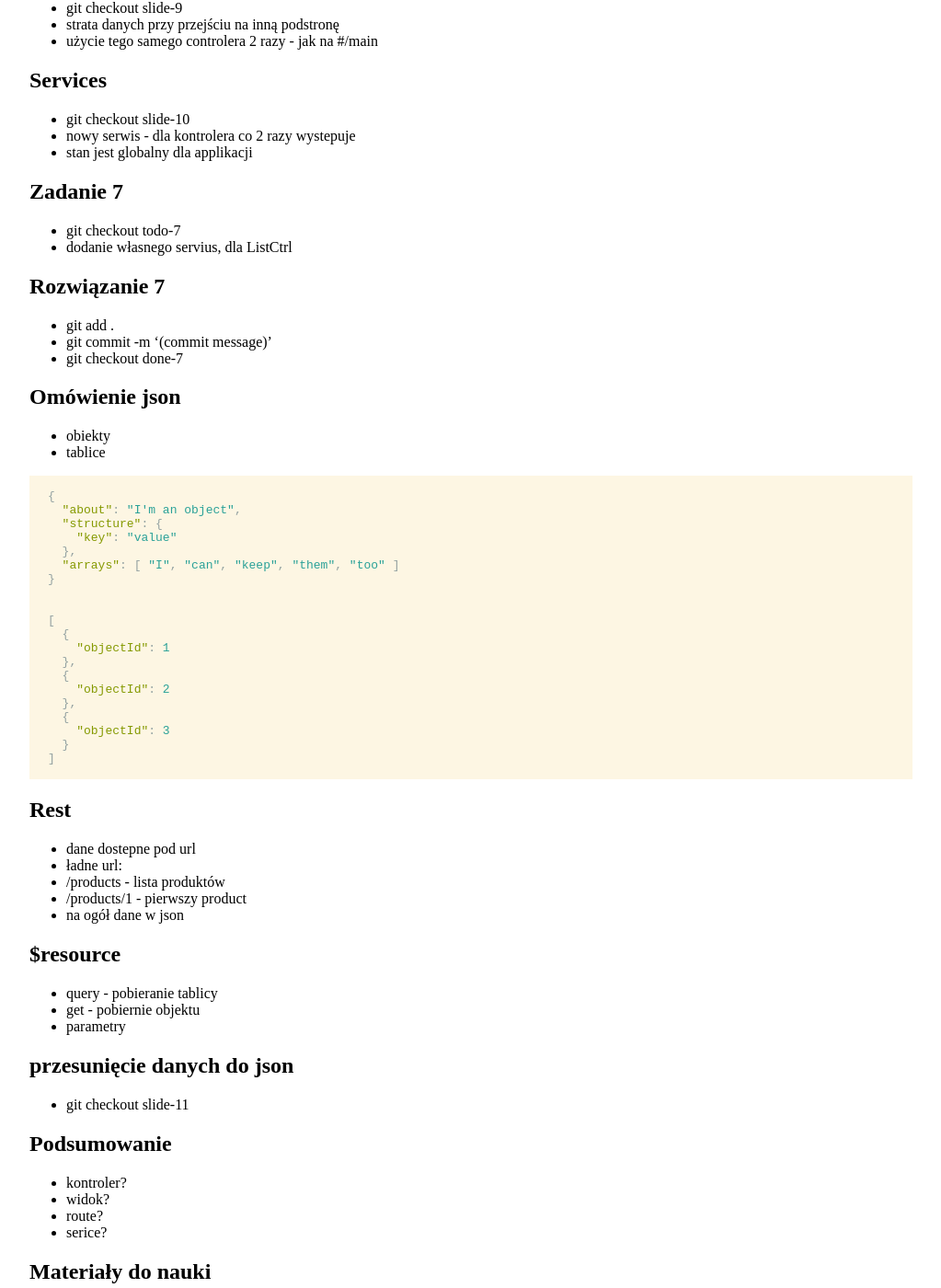
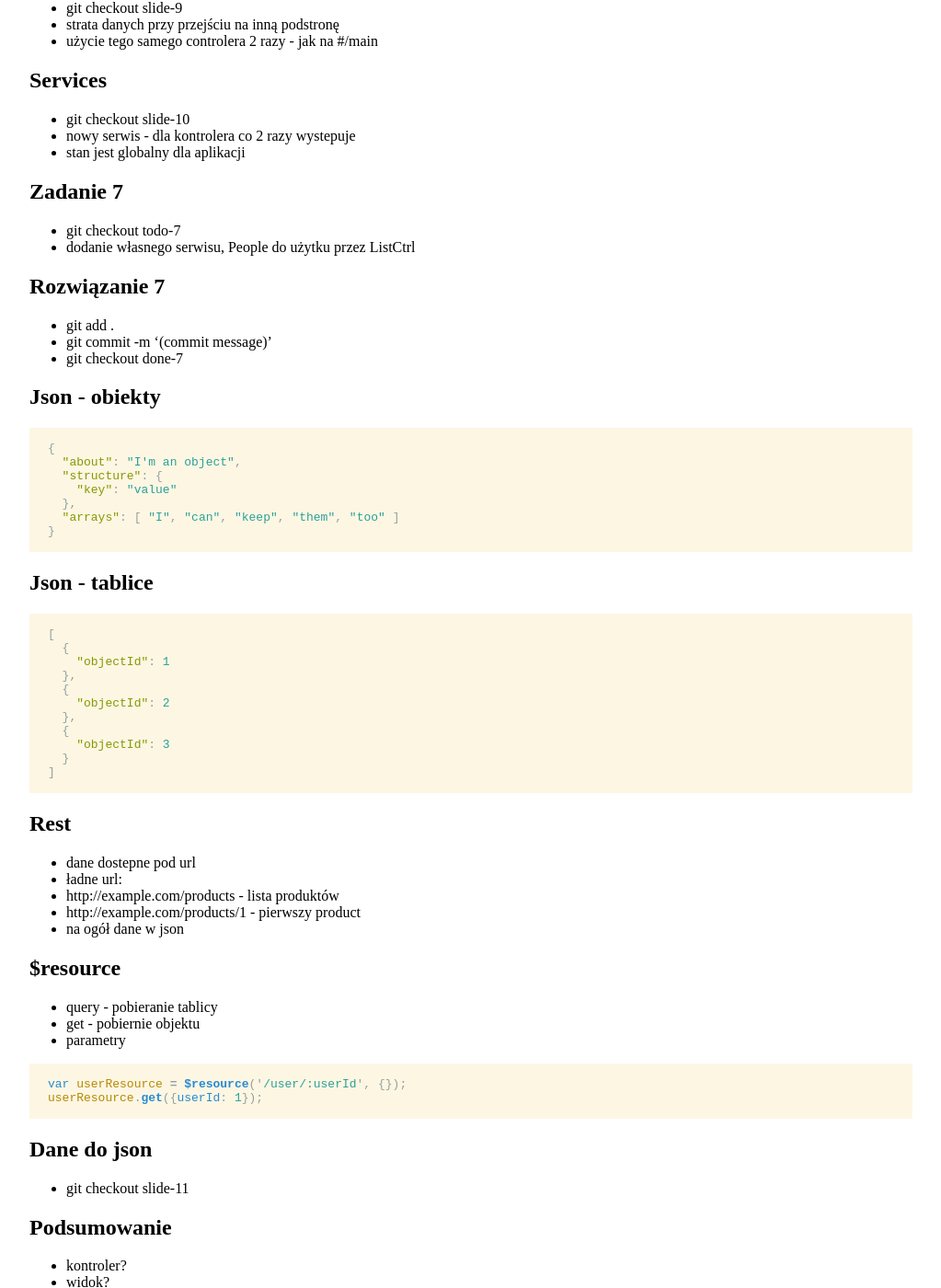
Before and after one commit to marcin-wosinek/blog, a Jekyll site: the page built from _posts/2013-04-20-1-Warsztaty-AngularJs-Akai-Poznan.md, in a window 1280 px wide and 1400 px high, scrolled down 3625 px. Shown: the whole window at 92% size, without its empty margins (128-1151 px from the left). Built offline with Jekyll 4.4.1, drawn with Linux system fonts in a browser that asks for light colours; some of the changed text lies outside the part shown.

Commit message:
Final polish to workshop slides

````diff
--- a/_posts/2013-04-20-1-Warsztaty-AngularJs-Akai-Poznan.md
+++ b/_posts/2013-04-20-1-Warsztaty-AngularJs-Akai-Poznan.md
@@ -141,7 +141,7 @@
 * git checkout slide-7
 
 ```html
-{{displayValueReturnedByFunction()}}
+<p>{ {displayValueReturnedByFunction()} }</p>
 
 <input ng-change="fireFunctionWhenChangeHappen()">
 ```
@@ -169,20 +169,18 @@
 ## Services
 * git checkout slide-10
 * nowy serwis - dla kontrolera co 2 razy wystepuje
-* stan jest globalny dla applikacji
+* stan jest globalny dla aplikacji
 
 ## Zadanie 7
 * git checkout todo-7
-* dodanie własnego servius, dla ListCtrl
+* dodanie własnego serwisu, People do użytku przez ListCtrl
 
 ## Rozwiązanie 7
 * git add .
 * git commit -m '(commit message)'
 * git checkout done-7
 
-## Omówienie json
-* obiekty
-* tablice
+## Json - obiekty
 
 ```json
 {
@@ -193,6 +191,8 @@
   "arrays": [ "I", "can", "keep", "them", "too" ]
 }
 ```
+
+## Json - tablice
 
 ```json
 [
@@ -220,7 +220,12 @@
 * get - pobiernie objektu
 * parametry
 
-## przesunięcie danych do json
+```js
+var userResource = $resource('/user/:userId', {});
+userResource.get({userId: 1});
+```
+
+## Dane do json
 * git checkout slide-11
 
 ## Podsumowanie
@@ -249,6 +248,6 @@
 * unit testy i testowalność aplikacji
 
 ## Stay tuned
-* http://akai.org.pl/
-* http://poznan.gtug.pl/
-* http://www.meetup.com/Hacking-Poznan/
+* [http://akai.org.pl/](http://akai.org.pl/)
+* [http://poznan.gtug.pl/](http://poznan.gtug.pl/)
+* [http://www.meetup.com/Hacking-Poznan/](http://www.meetup.com/Hacking-Poznan/)
````
Also changed, not shown: other parts of _posts/2013-04-20-1-Warsztaty-AngularJs-Akai-Poznan.md (+5 -11 lines).
